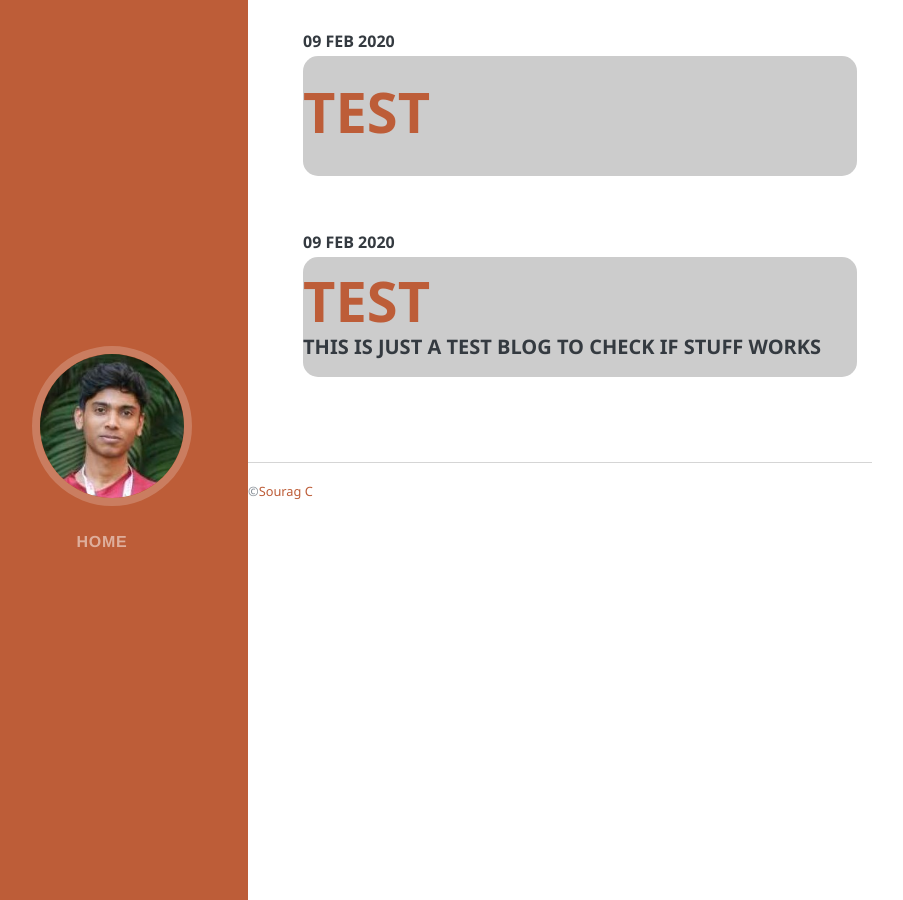
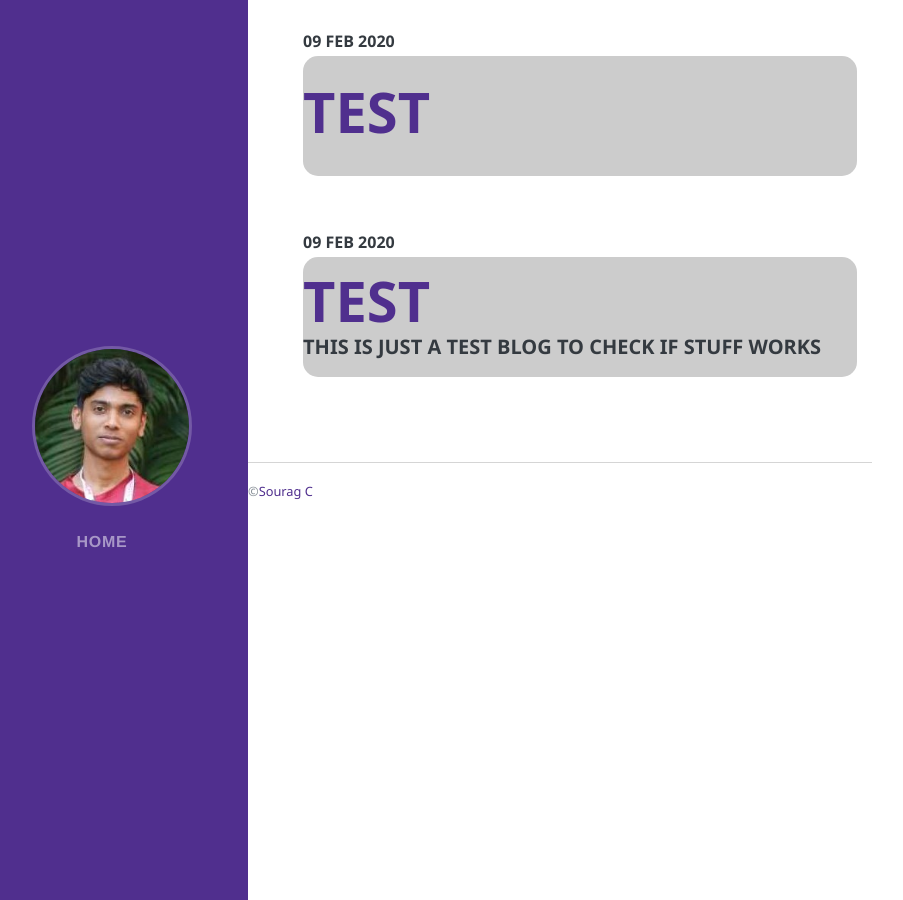
Before and after one commit to GouthamSurendran/souragc.github.io, a Jekyll site: the page built from blog/index.html, in a window 1280 px wide. Shown: the whole page, without its empty margins (24-927 px from the left). Built offline with Jekyll 4.4.1, drawn with Linux system fonts in a browser that asks for light colours; nearby versions of some CDN libraries; some web fonts are replaced; library files that are not in the unit come from our copies.

Commit message:
theme added, new section linked

```diff
--- a/index.html
+++ b/index.html
@@ -50,6 +50,9 @@
         </li>
         <li class="nav-item">
           <a class="nav-link js-scroll-trigger" href="blog">Blogs</a>
+        </li>
+        <li class="nav-item">
+          <a class="nav-link js-scroll-trigger" href="#interests">Interests</a>
         </li>
       </ul>
     </div>
@@ -119,7 +122,6 @@
     <section class="resume-section p-3 p-lg-5 d-flex align-items-center" id="skills">
       <div class="w-100">
         <h2 class="mb-5">Skills</h2>
-
         <div class="subheading mb-3">Programming Languages &amp; Tools</div>
         <ul class="list-inline dev-icons">
           <li class="list-inline-item">
```
Also changed, not shown: css/resume.min.css.
